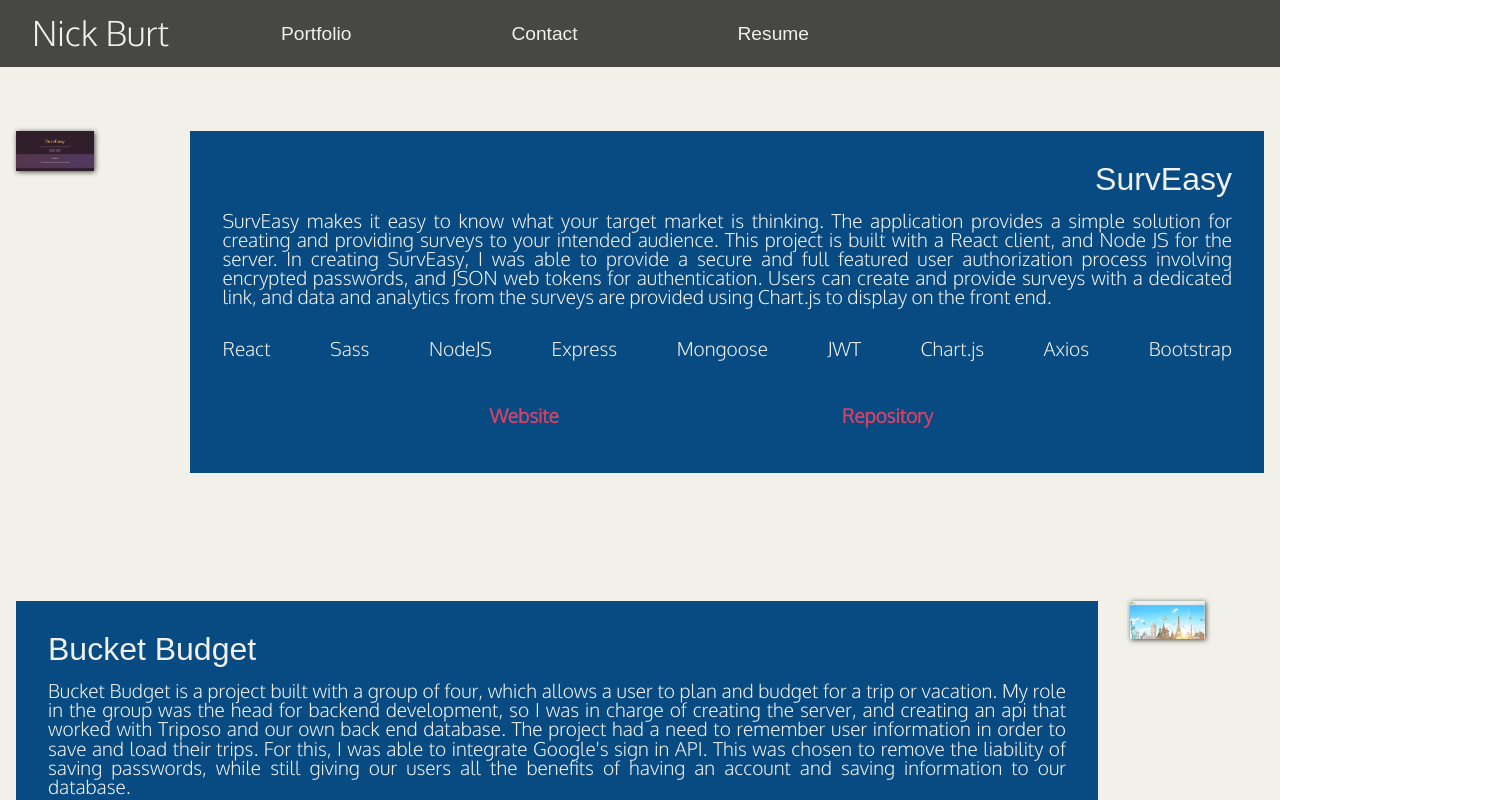
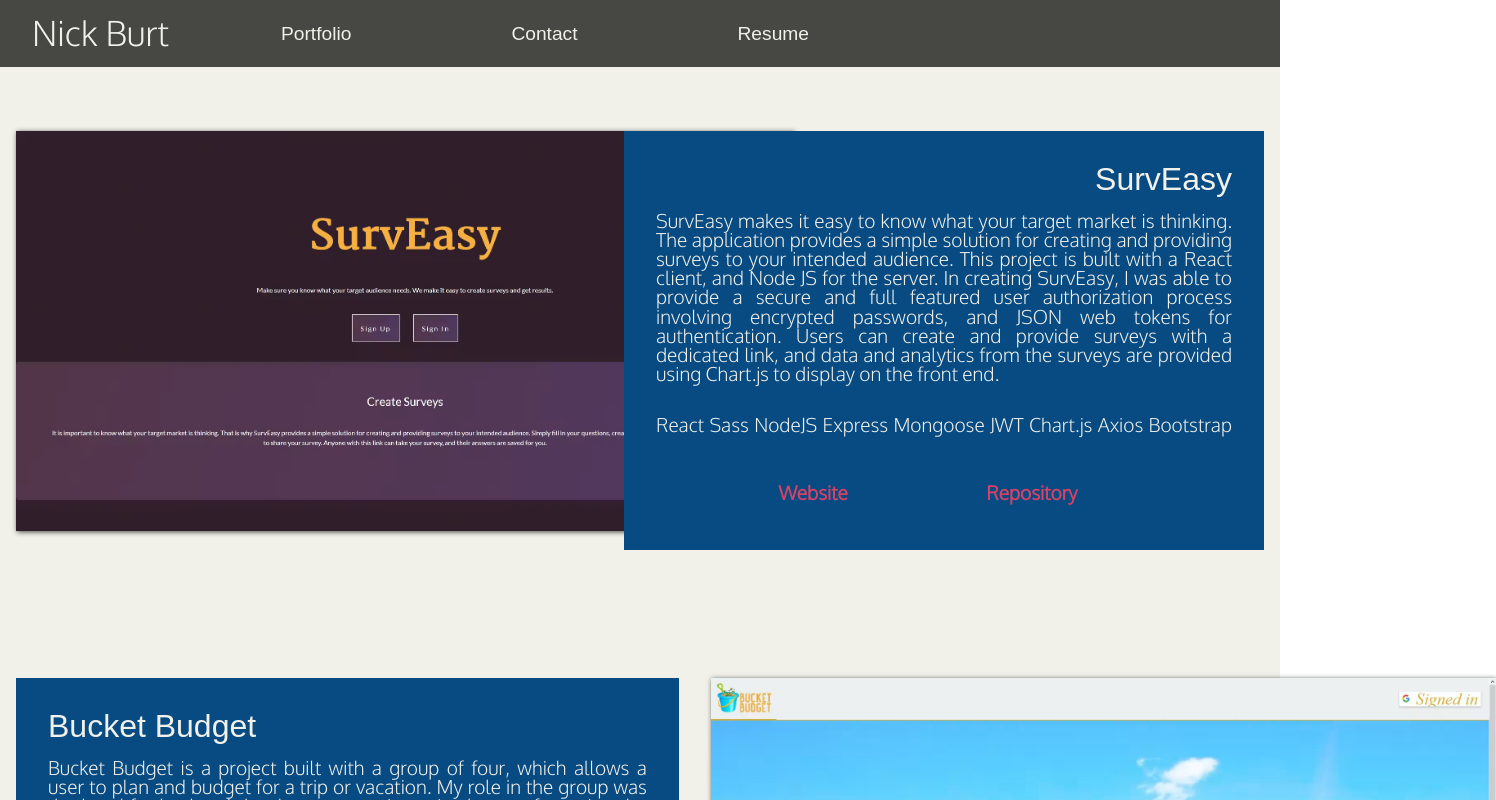
Before and after one commit to nbur4556/react-portfolio, a React (Create React App) app: page /portfolio in a window 1280 px wide. Shown: the top 800 px of the page, 1496 px wide, since content can reach past the window. Built offline with nearby package versions, Linux system fonts and the light colour scheme; a web font is replaced by a local one.

Commit message:
fix: set sizing for picture and image elements seperately

```diff
--- a/src/stylesheets/project-preview.css
+++ b/src/stylesheets/project-preview.css
@@ -3,14 +3,16 @@
     flex-direction: row;
 }
 
-.project .textBox, .project img{
+.project .textBox, .project picture{
     margin: 4rem 1rem;
 }
 
+.project picture{
+    width: 45%;
+}
+
 .project img{
-    width: 45%;
     max-height: 25rem;
-
     box-shadow: 1px 1px 5px var(--main-dark);
 }
 
```
